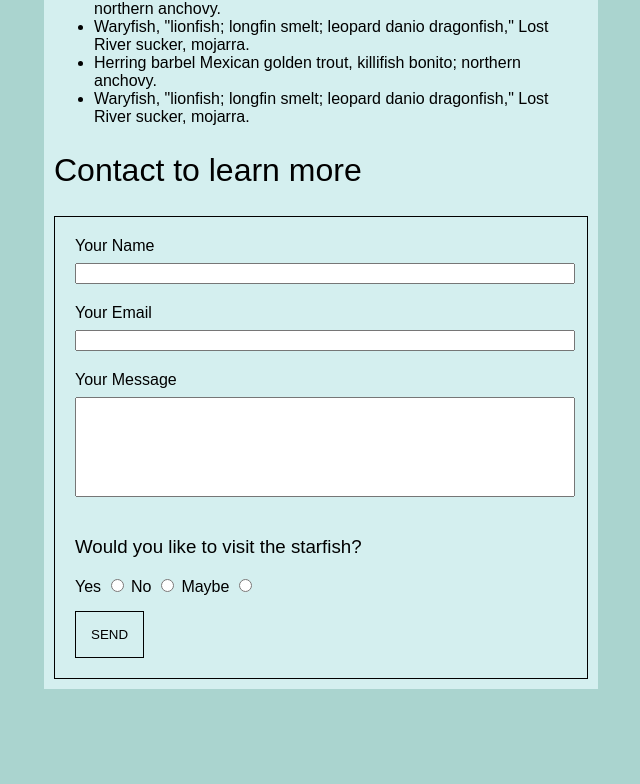
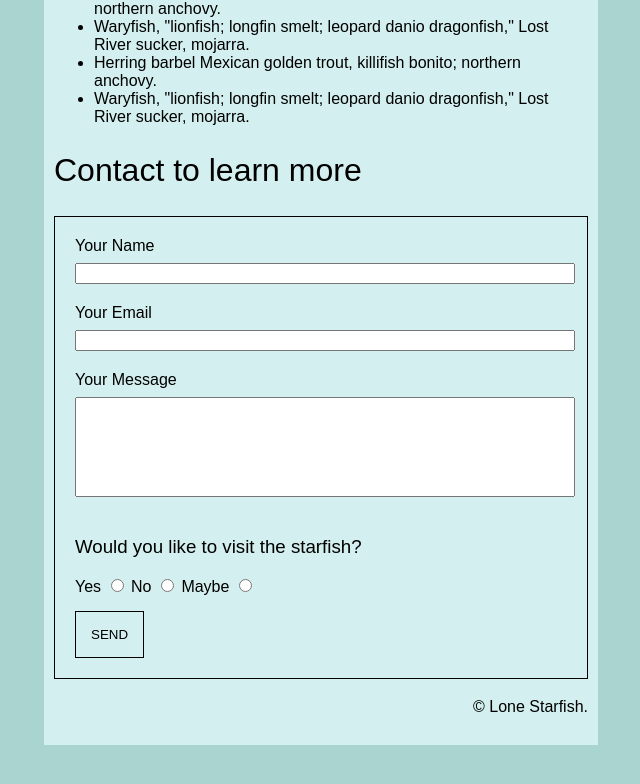
Before and after one commit to robe0858/robe0858.github.io, a plain HTML site: page midterm/index.html in a window 1280 px wide. Shown: the part 1302-2086 px from the top of the page, without its empty margins (319-959 px from the left). Drawn offline with Linux system fonts and the light colour scheme.

Commit message:
adds copyright info

```diff
--- a/midterm/css/main.css
+++ b/midterm/css/main.css
@@ -1,3 +1,5 @@
+/* background image and header */
+
 .site-title {
     color: #fff;
     padding: 80px;
@@ -102,3 +104,9 @@ h3 {
     cursor: pointer;
     border: 1px solid black;
 }
+
+/* copyright info */
+
+#copyright {
+    text-align: right;
+}
--- a/midterm/index.html
+++ b/midterm/index.html
@@ -1,3 +1,5 @@
+<!-- document information -->
+
 <!DOCTYPE html>
 <html lang="en">
 
@@ -9,6 +11,7 @@
     <title>Midterm</title>
 </head>
 
+<!-- document contents -->
 <body>
     <header class="site-title">
         <h1>Lone Starfish</h1>
@@ -54,7 +57,7 @@
             </ul>
         </article>
 
-
+                <!-- form -->
         <h2>Contact to learn more</h2>
 
         <div class="container"></div>
@@ -77,13 +80,14 @@
                 <label for="maybe">Maybe</label>
                 <input type="radio" id="maybe" name="visit" value="maybe">
 
-                <br />
+                <br/>
 
                 <button id="submitbutton" button type="submit">Send</button>
 
             </form>
+
+            <p id="copyright">© Lone Starfish.</p>
     </div>
-
 
 </body>
 
```
